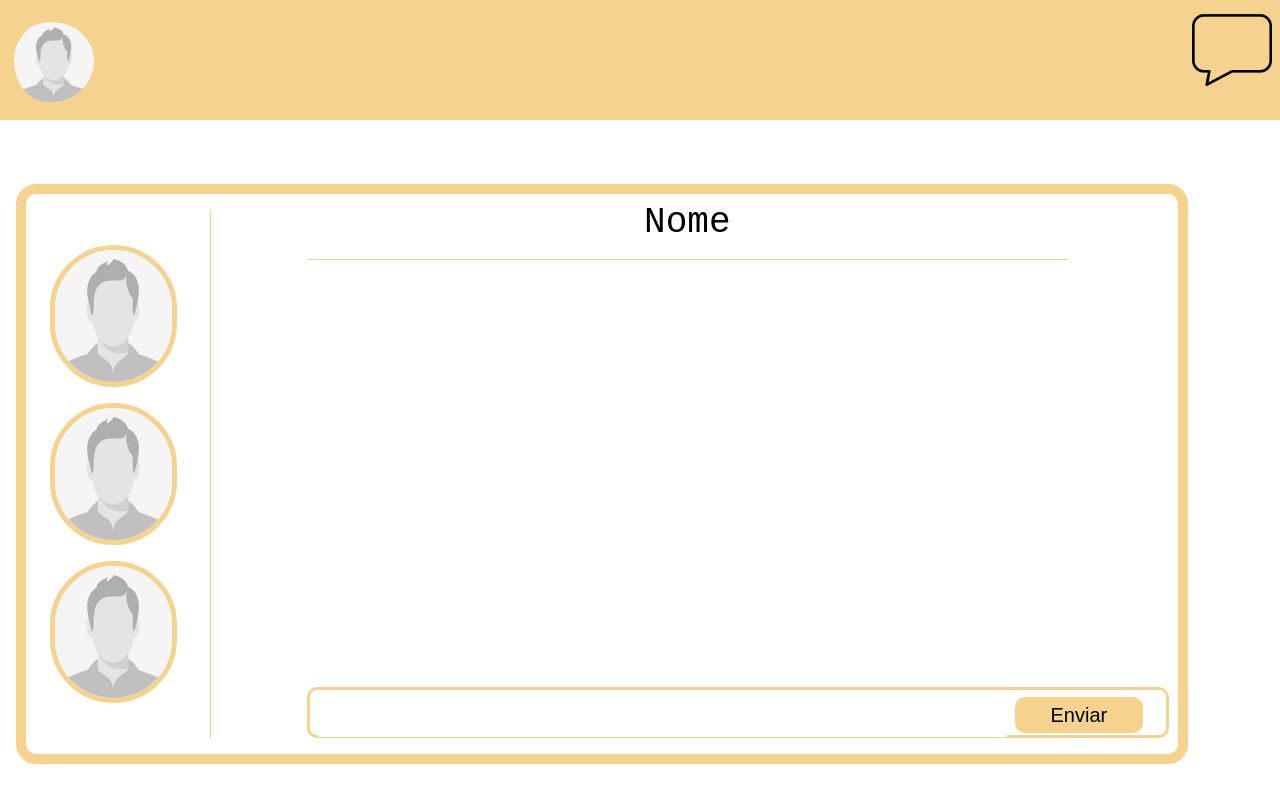
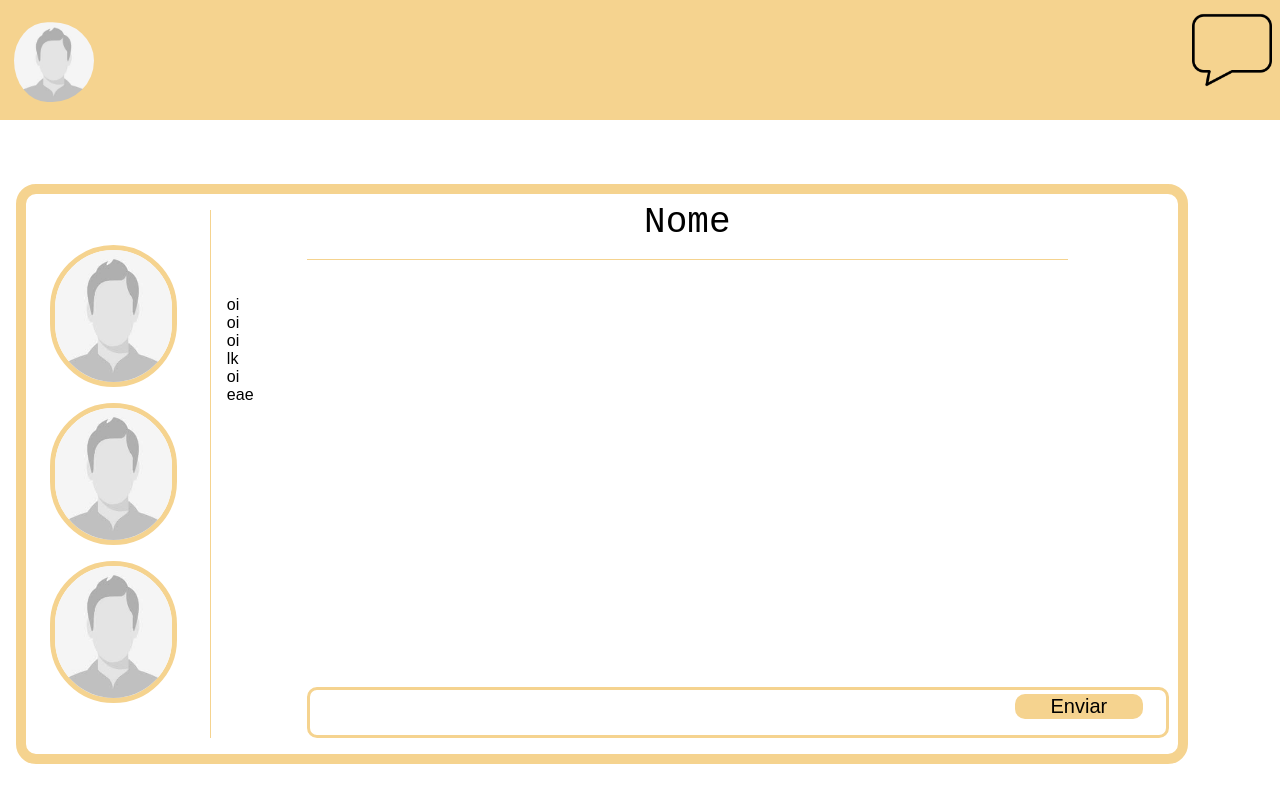
Before and after one commit to dsm-cefet-rj/trabalho2021-1-grupo-8, a React (Create React App) app in the folder frontend/: page /chat in a window 1280 px wide. Built offline with nearby package versions, Linux system fonts and the light colour scheme; data requests are answered from the project's data file; a web font is replaced by a local one.

Commit message:
Adicionado api ao chat

```diff
--- a/frontend/src/components/Chat/chat.js
+++ b/frontend/src/components/Chat/chat.js
@@ -1,6 +1,31 @@
+import { useState, useEffect } from "react";
+import axios from "axios";
 import styles from "./chat.module.css";
 
 export default function Chat() {
+  const [values, setValues] = useState({});
+
+  function onChange(event) {
+    const { name, value } = event.target;
+
+    setValues({ ...values, [name]: value });
+  }
+
+  function onSubmit(event) {
+    event.preventDefault();
+
+    axios.post("http://localhost:5000/chat", values);
+  }
+  const [chat, setChat] = useState([])
+  useEffect(()=>{
+
+    axios.get("http://localhost:5000/chat").then((response)=>{
+      setChat(response.data);
+    })
+  },[])
+  function resize(){
+    window.location.reload();
+}
   return (
     <div className={styles.all}>
       <div className={styles.people}>
@@ -12,9 +37,18 @@ export default function Chat() {
         <div className={styles.name}>
           <p>Nome</p>
         </div>
+        <div className={styles.chat2}>
+         {chat.map((c)=>(
+           <div className={styles.msg}>
+             <span>{c.chat}</span>
+            </div>
+         ))}
+        </div>
         <div className={styles.send}>
-          <input />
-          <button>Enviar</button>
+          <form onSubmit={onSubmit}>
+            <input name="chat" onChange={onChange}  />
+            <button onClick={resize} >Enviar</button>
+          </form>
         </div>
       </div>
     </div>
--- a/frontend/src/components/Chat/chat.module.css
+++ b/frontend/src/components/Chat/chat.module.css
@@ -96,6 +96,10 @@
     flex-direction: column;
 
     width: 85%;
+  }
+
+  .chat .msg span{
+   display: flex;
   }
   .chat p {
     font-size: 36px;
```
